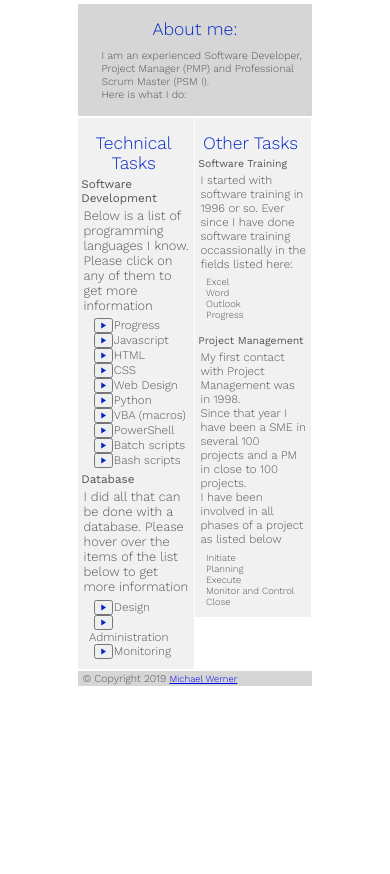
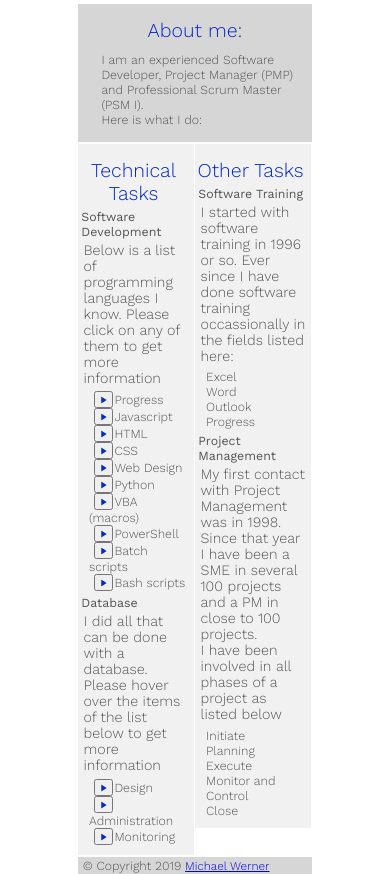
Before and after one commit to MichaelWerner/MichaelWerner.github.io, a plain HTML site: page index.html in a window 390 px wide. Before the commit the page ends 844 px from the top, so only its background shows below. Drawn offline with nearby package versions, Linux system fonts and the light colour scheme.

Commit message:
some cleanup

```diff
--- a/css/mediaqueries.css
+++ b/css/mediaqueries.css
@@ -1,27 +1,12 @@
-/* Small phones, small tablets from 480 to 767px */
-@media only screen and (max-width: 767px){
-  /*------------------------*/
-  /* Tooltips               */
-  /*------------------------*/
-
-  .tooltip .tooltiptext {
-    width: 250px;
-    padding: 5% 5%;
-
-    /* Position the tooltip */
-    position: absolute;
-    z-index: 1;
-    left: 15%;
-    top: 80%;
+/* Small phones from 0 to 480px */
+@media only screen and (max-width: 710px){
+  *{
+    font-size: 95%;
+  }
+  body {
+    font-size: 95%;
   }
 
-}
-
-/* Small phones from 0 to 480px */
-@media only screen and (max-width: 480px){
-  *{
-    font-size: 90%;
-  }
   .about_me{
     padding-right: 2%;
   }
@@ -32,28 +17,11 @@
 
   .li_main{
     padding-left: 3%;
-    font-size: 100%;
+    font-size: 95%;
   }
 
   .li_sub{
-    font-weight: 300;
-    font-size: 100%;
+    font-size: 95%;
     }
 
-  /*------------------------*/
-  /* Tooltips               */
-  /*------------------------*/
-
-  .tooltip .tooltiptext {
-    width: 200px;
-    border-radius: 10px;
-    padding: 5% 5%;
-
-    /* Position the tooltip */
-    position: absolute;
-    z-index: 1;
-    left: 15%;
-    top: 80%;
-  }
-
 }
--- a/css/modal.css
+++ b/css/modal.css
@@ -11,7 +11,7 @@
   left: 0;
   top: 0;
   width: 40%;
-  height: 60%;
+  height: 100%;
   overflow: auto; /* Enable scroll if needed */
 }
 
--- a/css/style.css
+++ b/css/style.css
@@ -77,6 +77,7 @@ ul {
 
 .li_sub{
 padding-left: 10%;
+font-size: 100%;
 }
 
 .li_sub:last-child{
--- a/index.html
+++ b/index.html
@@ -5,14 +5,14 @@
   <meta name="viewport" content="width=device-width, initial-scale=1.0">
   <meta http-equiv="X-UA-Compatible" content="ie=edge">
   <link href="https://unpkg.com/ionicons@4.5.10-0/dist/css/ionicons.min.css" rel="stylesheet">
+  <link rel="stylesheet" href="css/style.css">
   <link rel="stylesheet" href="css/modal.css">
-  <link rel="stylesheet" href="css/style.css">
   <link rel="stylesheet" href="css/mediaqueries.css">
   <link href="https://fonts.googleapis.com/css?family=Work+Sans:300,400,600&display=swap" rel="stylesheet">
 
   <script src="js/modal.js"></script>
 
-  <title>Michael Werner</title>
+  <title>Michael Werner - Software Development and IT Project Management</title>
 </head>
 <body>
   <div class="container">
@@ -289,33 +289,30 @@
     </div>
     <div class="column-right">
       <h2>Other Tasks</h2>
-      <ul>
-        <li class="li_main">Software Training</li>
+      <div class="li_main">Software Training</div>
         <div class="info">
             I started with software training in 1996 or so. Ever since I have done software training occassionally in the fields listed here:
         </div>
 
-          <ul>
-            <li class="li_sub">Excel</li>
-            <li class="li_sub">Word</li>
-            <li class="li_sub">Outlook</li>
-            <li class="li_sub">Progress</li>
-          </ul>
-          <li class="li_main">Project Management</li>
+        <div class="li_sub">Excel</div>
+        <div class="li_sub">Word</div>
+        <div class="li_sub">Outlook</div>
+        <div class="li_sub">Progress</div>
+
+        <div class="li_main">Project Management</div>
         <div class="info">
           My first contact with Project Management was in 1998.<br />
           Since that year I have been a SME in several 100 projects and a PM in close to 100 projects. <br />
           I have been involved in all phases of a project as listed below
         </div>
-          <ul>
-            <li class="li_sub">Initiate</li>
-            <li class="li_sub">Planning</li>
-            <li class="li_sub">Execute</li>
-            <li class="li_sub">Monitor and Control</li>
-            <li class="li_sub">Close</li>
-          </ul>
-      </ul>
+
+        <div class="li_sub">Initiate</div>
+        <div class="li_sub">Planning</div>
+        <div class="li_sub">Execute</div>
+        <div class="li_sub">Monitor and Control</div>
+        <div class="li_sub">Close</div>
     </div>
+
     <div class="clearfix"></div>
    <div class="footer">
     <footer>
--- a/js/modal.js
+++ b/js/modal.js
@@ -1,21 +1,31 @@
         function showModal(paramModal, spanID){
-          // Get the modal
+
+          // Get the modal to be shown
           var modal = document.getElementById(paramModal);
 
           // Get the <span> element that closes the modal
           var span = document.getElementsByClassName("close")[spanID];
-          console.log(span);
           modal.style.display = "block";
 
           // When the user clicks on <span> (x), close the modal
           span.onclick = function() {
             modal.style.display = "none";
           }
+        }
 
-          // When the user clicks anywhere outside of the modal, close it
-          window.onclick = function(event) {
-            if (event.target == modal) {
+        // When the user clicks anywhere outside of the modal, close it
+        window.onclick = function(event) {
+          // Get all modal windows
+          var allModals = document.querySelectorAll(".modal");
+          var ids = [].map.call(allModals, function(elem) {
+            return elem.id;
+          });
+
+          // Close the open modal
+          ids.forEach(item =>{
+            var modal = document.getElementById(item);
+            if (event.target == modal){
               modal.style.display = "none";
             }
-          }
+          });
         }
```
Lines whose indentation alone changed are shown as unchanged.
